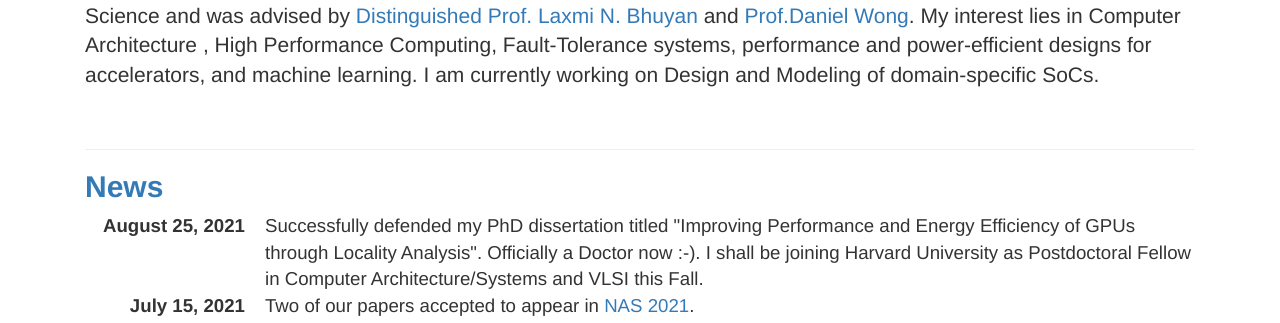
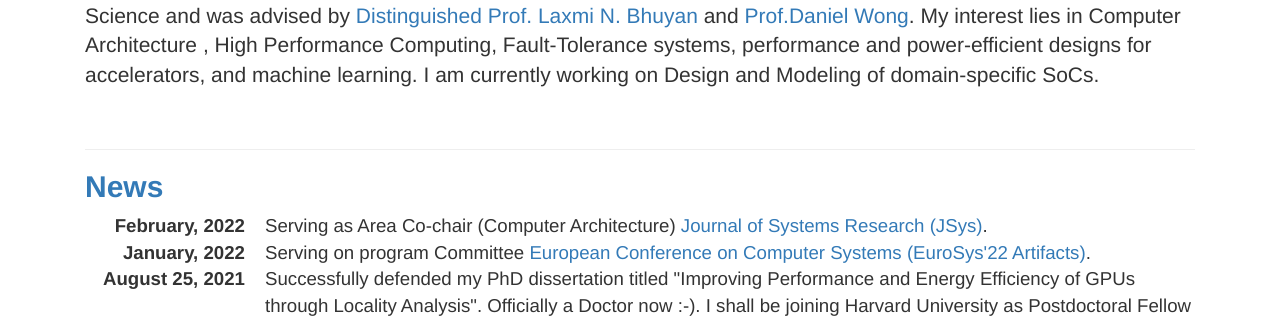
Before and after one commit to sumeetssaurav/sumeetssaurav.github.io, a plain HTML site: page index.html in a window 1280 px wide. Shown: the part 625-948 px from the top of the page. Drawn offline with Linux system fonts and the light colour scheme; some icons are missing.

Commit message:
added JSys service

```diff
--- a/index.html
+++ b/index.html
@@ -139,15 +139,22 @@
 
              <!--<dt>September 10, 2021</dt>
             <dd> Graduated from UCR. Officially a Doctor now :-). I shall be joining Harvard University as Postdoctoral Fellow in Computer Architecture/Systems and VLSI this Fall.</dd> -->
-
+         <!-- Post Doc-->
+            <dt>February, 2022</dt>
+            <dd> Serving as Area Co-chair (Computer Architecture) <a href="https://www.jsys.org/cfp_compArchitecture/">Journal of Systems Research (JSys)</a>.</dd>
+
+            <dt>January, 2022</dt>
+            <dd> Serving on program Committee <a href="https://sysartifacts.github.io/eurosys2022">European Conference on Computer Systems (EuroSys'22 Artifacts)</a>.</dd>
+        <!-- PhD-->
             <dt>August 25, 2021</dt>
             <dd> Successfully defended my PhD dissertation titled "Improving Performance and Energy Efficiency of GPUs through Locality Analysis". Officially a Doctor now :-). I shall be joining Harvard University as Postdoctoral Fellow in Computer Architecture/Systems and VLSI this Fall.</dd>
 
-
             <dt>July 15, 2021</dt>
             <dd> Two of our papers accepted to appear in <a href="http://www.nas-conference.org/NAS-2021/">NAS 2021</a>.</dd>
+
             <dt>February 22, 2021</dt>
             <dd>Passed PhD Dissertation Proposal Defense Exam </a>.</dd>
+
             <dt>February 16, 2021</dt>
             <dd>Our paper on GPU Data-Locality and Thread-Block Scheduling accepted to <a href="https://dl.acm.org/journal/taco">TACO
                     2021</a>.</dd>
@@ -1384,8 +1391,12 @@
                         <hr size="1" color="#800000">
                         <h2><b><a id="service">Academic Professional Service</a></b></h2>
                         <ul>
+                            <h3>Editorial Board</h3>
+                            <li style="font-size:18px" ;> Area co-Chair
+                                (Computer Architecture): <a href="https://www.jsys.org/cfp_compArchitecture/">Journal of Systems Research (JSys)</a></li>
+
                             <h3>Program Committee</h3>
-                            <li style="font-size:18px" ;>European Conference on Computer Systems (EuroSys'22 Artifacts)</li>
+                            <li style="font-size:18px" ;><a href="https://sysartifacts.github.io/eurosys2022">European Conference on Computer Systems (EuroSys'22 Artifacts)</a></li>
 
                             <!-- Invited Reviewer -->
                             <h3>Invited Reviewer</h3>
```
